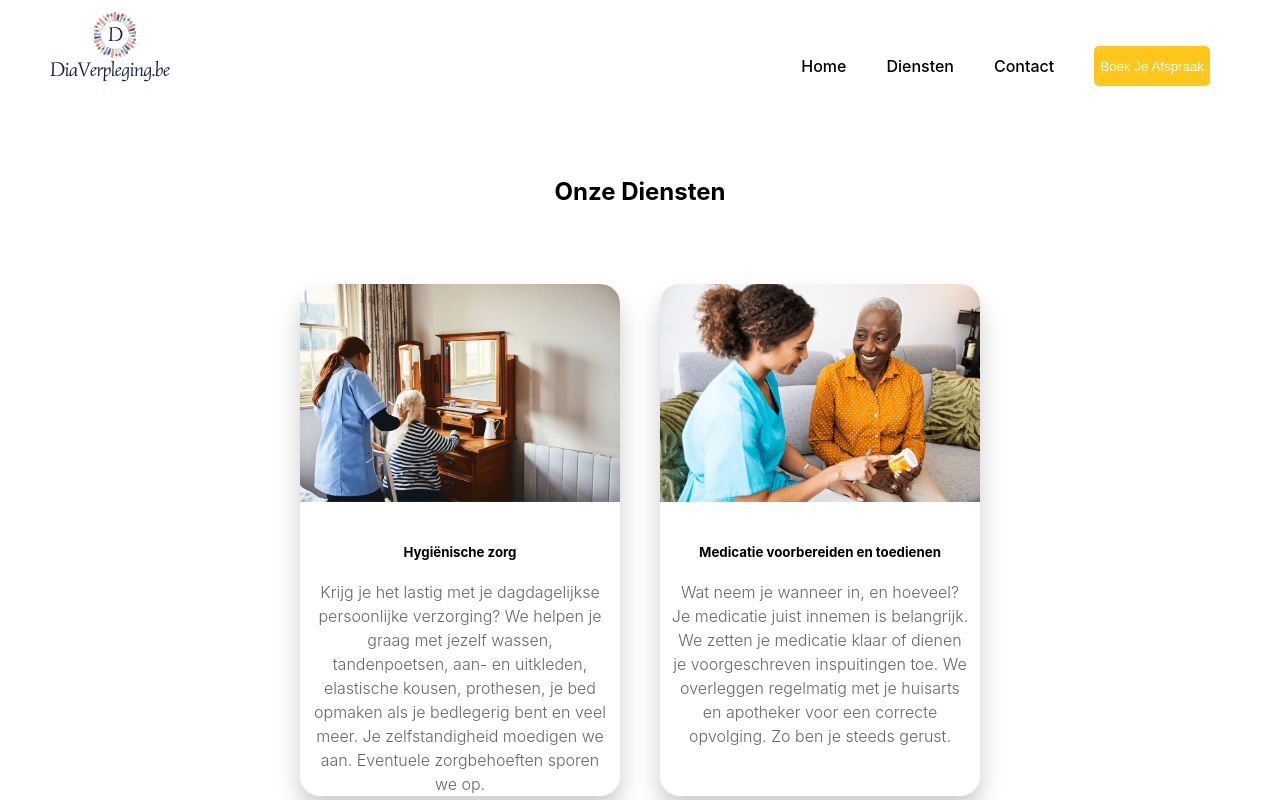
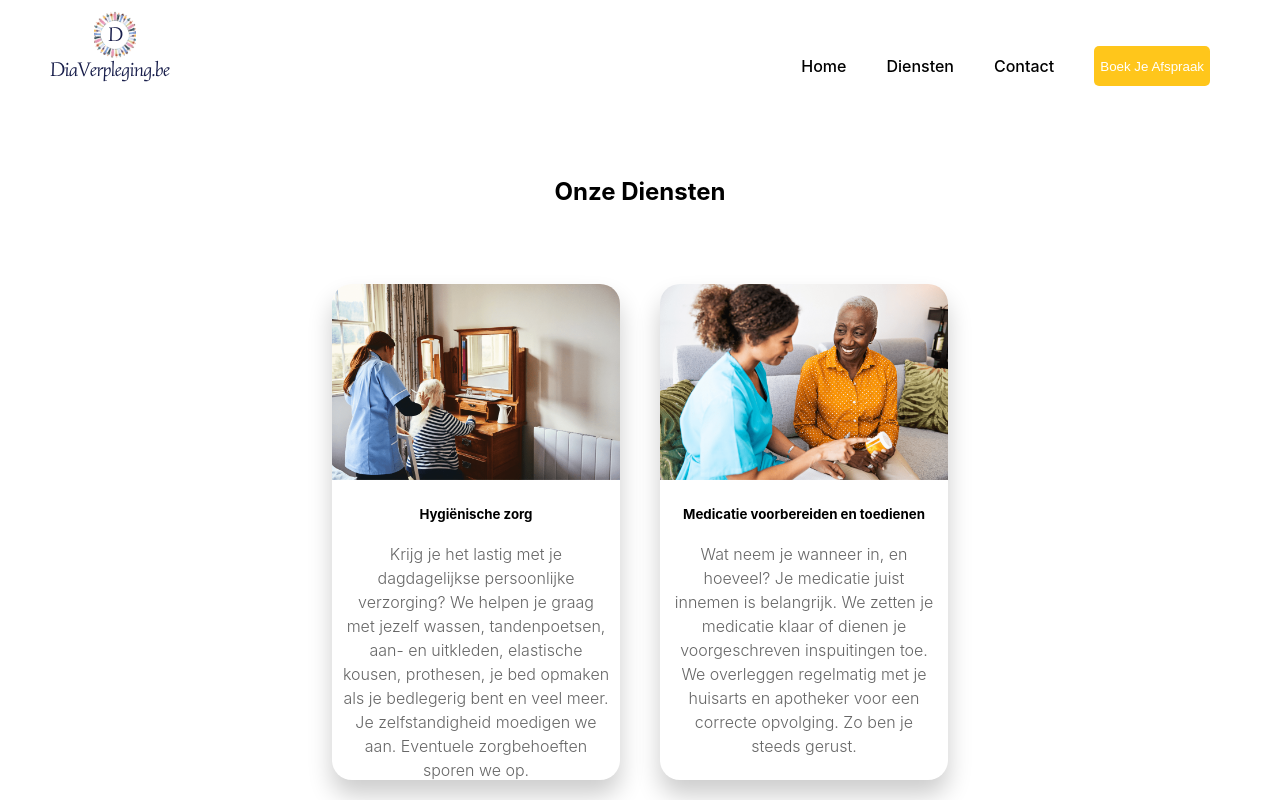
Before and after one commit to manziEric/diaverpleging, a Next.js app: page /diensten in a window 1280 px wide. Shown: the top 800 px of the page. Built offline with nearby package versions, Linux system fonts and the light colour scheme.

Commit message:
update: diensten page cards layout

```diff
--- a/styles/card.module.css
+++ b/styles/card.module.css
@@ -3,7 +3,7 @@
 }
 
 .container h2 {
-  margin-top: 10rem;
+  margin-top: 5rem;
   margin-bottom: 0;
 }
 
--- a/styles/serviceCard.module.css
+++ b/styles/serviceCard.module.css
@@ -8,8 +8,8 @@
 
 .cardContainer .card {
   position: relative;
-  width: 20rem;
-  height: 32rem;
+  width: 18rem;
+  height: 31rem;
   background: #fff;
   margin: 20px;
   margin-top: 5rem;
@@ -22,7 +22,6 @@
 .cardContainer .card .cardCircle {
   position: relative;
   width: 100%;
-  height: 50%;
   text-align: center;
 }
 
@@ -32,6 +31,7 @@
 
 .cardContainer .card .content {
   text-align: center;
+  margin-top: 1rem;
 }
 
 .cardContainer .card .content p {
```
